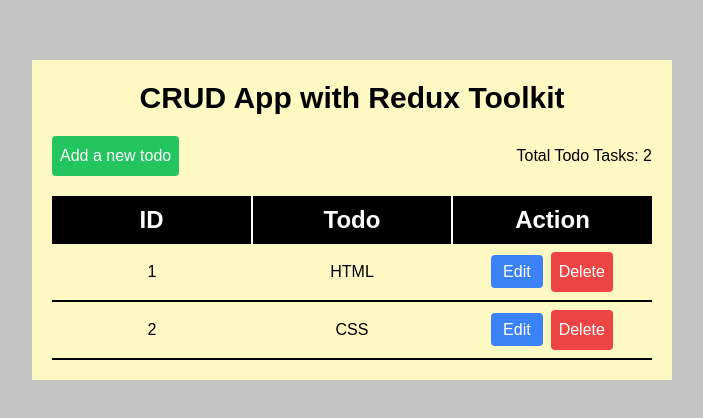
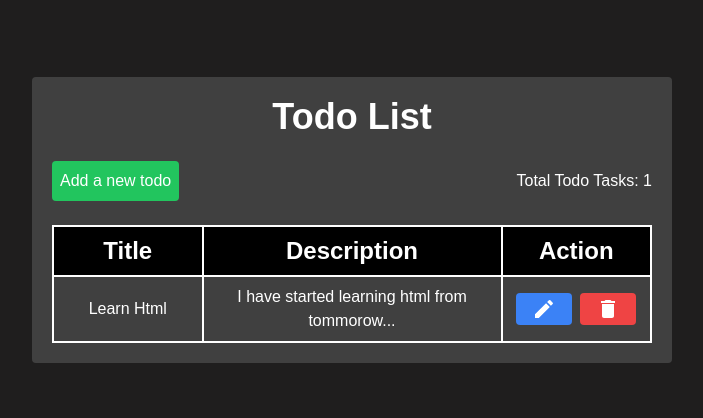
Before and after one commit to DevAttaulNoor/redux_toolkit_todo, a React (Create React App) app: page / in a window 1280 px wide. Shown: the part 180-598 px from the top of the page, without its empty margins (288-991 px from the left). Built offline with nearby package versions, Linux system fonts and the light colour scheme.

Commit message:
Mechanisim and Design Modified

```diff
--- a/package.json
+++ b/package.json
@@ -3,6 +3,10 @@
   "version": "0.1.0",
   "private": true,
   "dependencies": {
+    "@emotion/react": "^11.11.3",
+    "@emotion/styled": "^11.11.0",
+    "@mui/icons-material": "^5.15.10",
+    "@mui/material": "^5.15.10",
     "@reduxjs/toolkit": "^2.2.1",
     "@testing-library/jest-dom": "^5.17.0",
     "@testing-library/react": "^13.4.0",
--- a/public/index.html
+++ b/public/index.html
@@ -5,8 +5,8 @@
     <meta charset="utf-8" />
     <meta name="viewport" content="width=device-width, initial-scale=1" />
     <meta name="theme-color" content="#000000" />
-    <meta name="description" content="Web site created using create-react-app" />
-    <title>Forms</title>
+    <meta name="description" content="CRUD App with Redux Toolkit" />
+    <title>Todo</title>
 </head>
 
 <body>
--- a/src/Components/Add.jsx
+++ b/src/Components/Add.jsx
@@ -7,26 +7,40 @@ function Add() {
     const dispatch = useDispatch()
     const navigate = useNavigate()
     const todos = useSelector((state) => state.todos)
-    const [todo, setTodo] = useState('')
+    const [title, setTitle] = useState('')
+    const [description, setDescription] = useState('')
 
     const handleSubmit = (e) => {
         e.preventDefault();
-        dispatch(addTodo({ id: todos[todos.length - 1].id + 1, todo }))
+        let newId = 1; // Default id value if todos array is empty
+
+        if (todos.length !== 0) {
+            newId = todos[todos.length - 1].id + 1; // Assign id based on the last item's id
+        }
+
+        dispatch(addTodo({ id: newId, title, description }));
         navigate('/')
     }
 
     return (
-        <div className='add h-screen flex flex-col items-center justify-center'>
-            <div className='w-1/2 bg-yellow-100 p-5 mx-40'>
-                <h3 className='text-3xl text-center font-semibold mb-5'>Add New Todo</h3>
+        <div className='flex flex-col items-center justify-center h-screen add'>
+            <div className='w-1/2 p-5 mx-40 rounded bg-neutral-700'>
+                <h3 className='mb-6 text-3xl font-semibold text-center'>Add New Todo</h3>
                 <form onSubmit={handleSubmit}>
-                    <div>
-                        <label htmlFor="todo">Todo:</label>
-                        <input type="text" name="todo" placeholder='Enter todo..' onChange={e => setTodo(e.target.value)} />
+                    <div className='flex flex-col'>
+                        <div className='mb-3'>
+                            <label className='text-xl' htmlFor="title">Title:</label>
+                            <input className='w-full p-2 text-neutral-700 outline-0' type="text" name="title" placeholder='Enter title..' onChange={e => setTitle(e.target.value)} />
+                        </div>
+                        <div className='mb-3'>
+                            <label className='text-xl' htmlFor="description">Description:</label>
+                            <input className='w-full p-2 text-neutral-700 outline-0' type="text" name="description" placeholder='Enter description..' onChange={e => setDescription(e.target.value)} />
+                        </div>
                     </div>
-                    <div>
-                        <Link to={'/'} className='bg-gray-500 text-white rounded py-2 px-4'>Back</Link>
-                        <button className='bg-green-500 text-white rounded py-2 px-4'>Add</button>
+
+                    <div className='flex items-center justify-between'>
+                        <Link to={'/'} className='px-4 py-2 text-white bg-gray-500 rounded'>Back</Link>
+                        <button className='px-4 py-2 text-white bg-green-500 rounded '>Add</button>
                     </div>
                 </form>
             </div>
--- a/src/Components/Home.jsx
+++ b/src/Components/Home.jsx
@@ -2,6 +2,8 @@ import React from 'react'
 import { Link } from 'react-router-dom';
 import { useDispatch, useSelector } from 'react-redux'
 import { deleteTodo } from '../Redux/TodoReducer';
+import EditIcon from '@mui/icons-material/Edit';
+import DeleteIcon from '@mui/icons-material/Delete';
 
 function Home() {
     const dispatch = useDispatch()
@@ -11,35 +13,39 @@ function Home() {
         dispatch(deleteTodo({ id: id }))
     }
 
-    // console.log(todos)
+    return (
+        <div className='flex flex-col items-center h-screen home'>
+            <div className='w-1/2 p-5 m-auto overflow-y-auto rounded bg-neutral-700'>
+                <h2 className='mb-6 text-4xl font-semibold text-center'>Todo List</h2>
 
-    return (
-        <div className='home h-screen flex flex-col items-center justify-center'>
-            <div className='w-1/2 bg-yellow-100 p-5 mx-40'>
-                <h2 className='text-3xl text-center font-semibold mb-5'>CRUD App with Redux Toolkit</h2>
-
-                <div className='flex items-center justify-between mb-5'>
-                    <Link to={'/add'} className='bg-green-500 text-white rounded p-2'>Add a new todo</Link>
+                <div className='flex items-center justify-between mb-6'>
+                    <Link to={'/add'} className='p-2 text-white bg-green-500 rounded'>Add a new todo</Link>
                     <p>Total Todo Tasks: {todos.length}</p>
                 </div>
 
                 <table className='w-full'>
                     <thead>
-                        <tr className='text-2xl bg-black text-white'>
-                            <th className='py-2 border-r-2 border-white'>ID</th>
-                            <th className='py-2'>Todo</th>
-                            <th className='py-2 border-l-2 border-white'>Action</th>
+                        <tr className='text-2xl text-white bg-black'>
+                            <th className='w-3/12 py-2 border-2 border-white'>Title</th>
+                            <th className='w-6/12 py-2 border-2 border-white'>Description</th>
+                            <th className='w-3/12 py-2 border-2 border-white'>Action</th>
                         </tr>
                     </thead>
 
                     <tbody>
                         {todos.map((todo, index) => (
-                            <tr key={index} className='border-b-2 border-black'>
-                                <td className='text-center w-1/4 py-2'>{todo.id}</td>
-                                <td className='text-center w-1/4 py-2'>{todo.todo}</td>
-                                <td className='text-center w-1/4 py-2'>
-                                    <Link to={`/update/${todo.id}`} className='bg-blue-500 text-white rounded p-2 px-3 mr-2'>Edit</Link>
-                                    <button className='bg-red-500 text-white rounded p-2' onClick={() => handleDelete(todo.id)}>Delete</button>
+                            <tr key={index}>
+                                <td className='w-3/12 px-1 py-2 text-center border-2 border-white'>{todo.title}</td>
+                                <td className='w-6/12 px-1 py-2 text-center border-2 border-white'>{todo.description}</td>
+                                <td className='w-3/12 px-1 py-2 border-2 border-white'>
+                                    <div className='flex items-center justify-center '>
+                                        <Link to={`/update/${todo.id}`} className='px-4 py-1 mr-2 text-white bg-blue-500 rounded '>
+                                            <EditIcon />
+                                        </Link>
+                                        <button className='px-4 py-1 text-white bg-red-500 rounded ' onClick={() => handleDelete(todo.id)}>
+                                            <DeleteIcon />
+                                        </button>
+                                    </div>
                                 </td>
                             </tr>
                         ))}
--- a/src/Components/Update.jsx
+++ b/src/Components/Update.jsx
@@ -4,35 +4,43 @@ import { Link, useNavigate, useParams } from 'react-router-dom'
 import { updateTodo } from '../Redux/TodoReducer';
 
 function Update() {
-    const {id} = useParams();
+    const { id } = useParams();
     const dispatch = useDispatch();
     const navigate = useNavigate()
     const todos = useSelector((state) => state.todos);
     const existingTodo = todos.filter(e => e.id == id);
-    const {todo} = existingTodo[0];
-    const [editTodo, setEditTodo] = useState(todo);
+    const { title, description } = existingTodo[0];
+    const [editTitle, setEditTitle] = useState(title);
+    const [editDescription, setEditDescription] = useState(description);
 
     const handleEdit = (e) => {
         e.preventDefault();
         dispatch(updateTodo({
             id: id,
-            todo: editTodo,
+            title: editTitle,
+            description: editDescription,
         }))
         navigate('/');
     }
 
     return (
-        <div className='update h-screen flex flex-col items-center justify-center'>
-            <div className='w-1/2 bg-yellow-100 p-5 mx-40'>
-                <h3 className='text-3xl text-center font-semibold mb-5'>Edit Todo</h3>
+        <div className='flex flex-col items-center justify-center h-screen update'>
+            <div className='w-1/2 p-5 mx-40 rounded-lg bg-neutral-700'>
+                <h3 className='mb-6 text-3xl font-semibold text-center'>Edit Todo</h3>
                 <form onSubmit={handleEdit}>
-                    <div>
-                        <label htmlFor="todo">Todo:</label>
-                        <input type="text" name="todo" placeholder='Enter todo..' value={editTodo} onChange={e => setEditTodo(e.target.value)} />
+                    <div className='flex flex-col'>
+                        <div className='mb-3'>
+                            <label className='text-xl' htmlFor="title">Title:</label>
+                            <input className='w-full p-2 text-neutral-700 outline-0' type="text" name="title" placeholder='Enter title..' value={editTitle} onChange={e => setEditTitle(e.target.value)} />
+                        </div>
+                        <div className='mb-3'>
+                            <label className='text-xl' htmlFor="description">Description:</label>
+                            <input className='w-full p-2 text-neutral-700 outline-0' type="text" name="description" placeholder='Enter description..' value={editDescription} onChange={e => setEditDescription(e.target.value)} />
+                        </div>
                     </div>
-                    <div>
-                        <Link to={'/'} className='bg-gray-500 text-white rounded py-2 px-4'>Back</Link>
-                        <button className='bg-blue-500 text-white rounded py-2 px-4'>Update</button>
+                    <div className='flex items-center justify-between'>
+                        <Link to={'/'} className='px-4 py-2 text-white bg-gray-500 rounded'>Back</Link>
+                        <button className='px-4 py-2 text-white bg-blue-500 rounded'>Update</button>
                     </div>
                 </form>
             </div>
--- a/src/Redux/TodoReducer.js
+++ b/src/Redux/TodoReducer.js
@@ -3,11 +3,8 @@ import { createSlice } from "@reduxjs/toolkit";
 const initialState = [
     {
         id: 1,
-        todo: 'HTML',
-    },
-    {
-        id: 2,
-        todo: 'CSS',
+        title: 'Learn Html',
+        description: 'I have started learning html from tommorow...',
     }
 ]
 
@@ -20,10 +17,11 @@ export const todoSlice = createSlice({
         },
 
         updateTodo: (state, action) => {
-            const {id, todo} = action.payload;
+            const {id, title, description} = action.payload;
             const update = state.find(todo => todo.id == id);
             if(update){
-                update.todo = todo;
+                update.title = title;
+                update.description = description;
             }
         },
 
--- a/src/index.css
+++ b/src/index.css
@@ -15,5 +15,6 @@ html{
     width: 100%;
     height: 100vh;
     scroll-behavior: smooth;
-    background: #c4c4c4;
+    color: #ffff;
+    background: #1f1e1e;
 }
--- a/tailwind.config.js
+++ b/tailwind.config.js
@@ -2,7 +2,11 @@
 module.exports = {
     content: ["./src/**/*.{html,js,jsx}"],
     theme: {
-        extend: {},
+        extend: {
+            boxShadow: {
+                'custom': '0 35px 60px -15px rgba(0, 0, 0, 0.3)',
+            }
+        },
     },
     plugins: [],
 }
```
Also changed, not shown: 1 other file (tests, documents, lock files or other folders).
